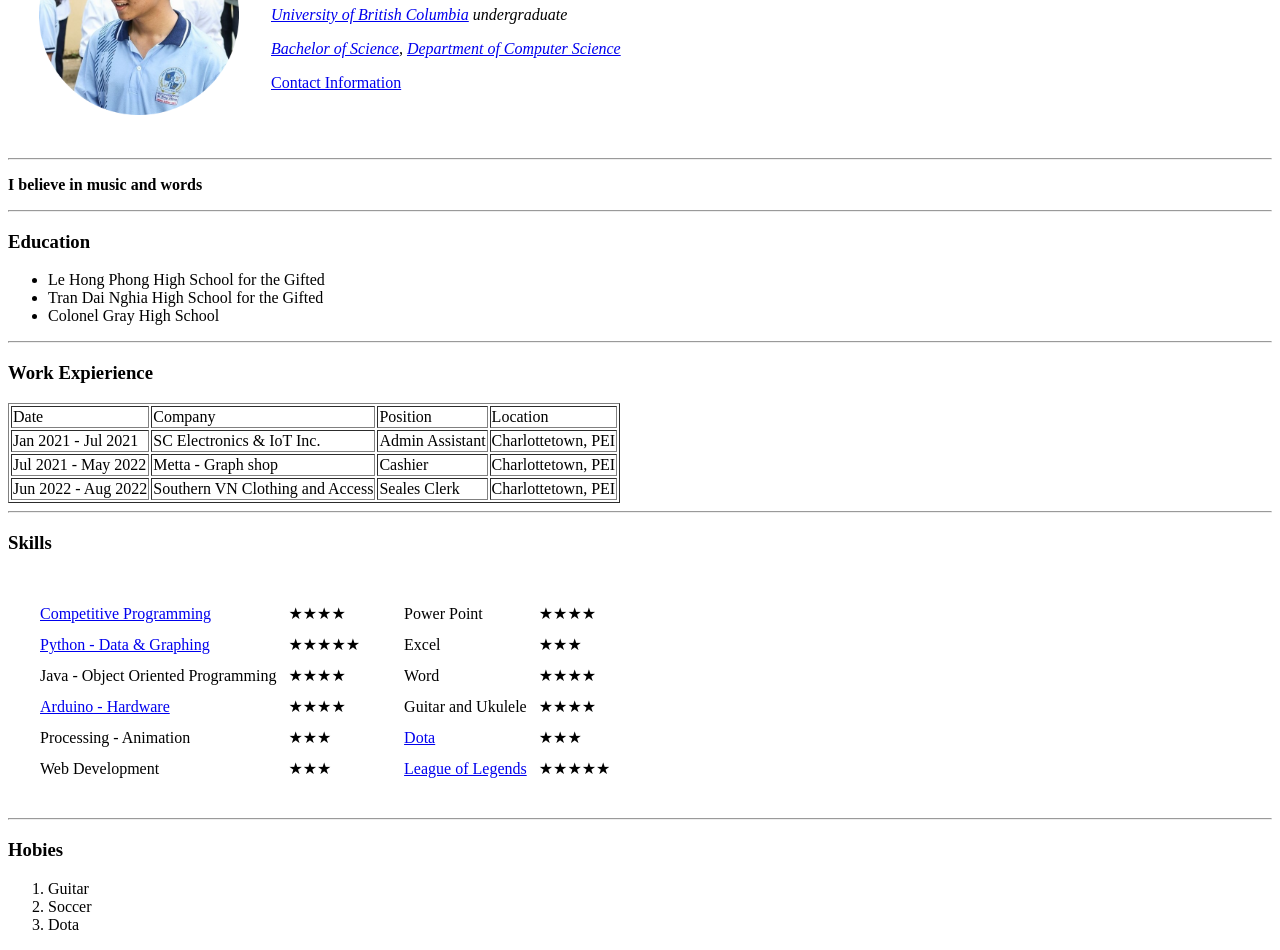
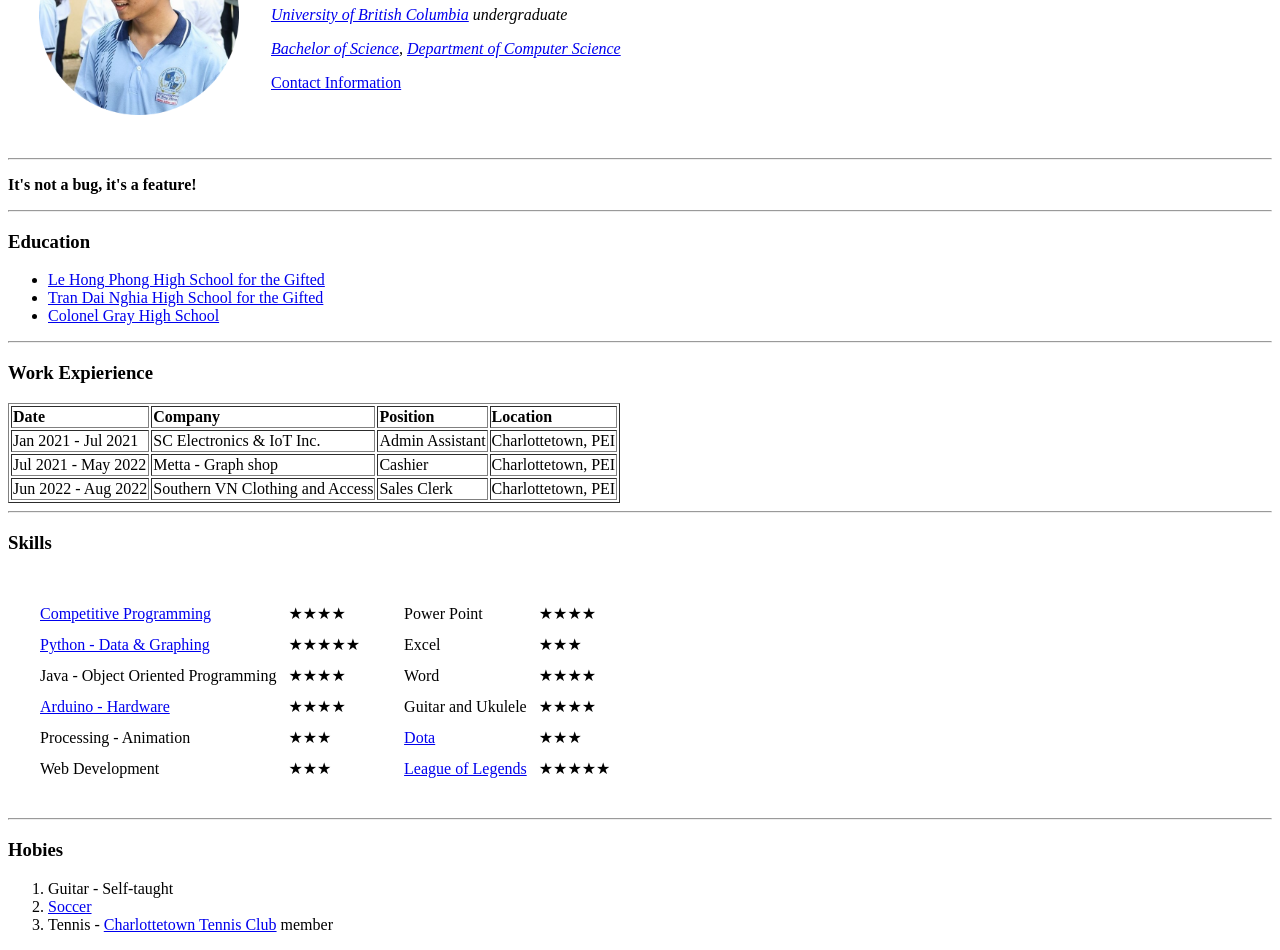
Before and after one commit to tranghane/noob-html-user, a plain HTML site: page index.html in a window 1280 px wide. Shown: the part 124-1074 px from the top of the page. Drawn offline with Linux system fonts and the light colour scheme; a web font is replaced by a local one.

Commit message:
Update index.html

```diff
--- a/index.html
+++ b/index.html
@@ -3,14 +3,27 @@
 
 <head>
   <meta charset="utf-8">
-  <title>Ocean's Personal Website</title>
+  <title>Nguyễn Trùng Dương </title>
+  <!-- Import link to use custumize font from google fonts-->
+  <!--Font 1 -->
+  <link rel="preconnect" href="https://fonts.googleapis.com">
+  <link rel="preconnect" href="https://fonts.gstatic.com" crossorigin>
+  <link href="https://fonts.googleapis.com/css2?family=Amatic+SC&family=Calligraffitti&family=Play&display=swap" rel="stylesheet">
+  <!--Font 2-->
+  <link rel="preconnect" href="https://fonts.googleapis.com">
+  <link rel="preconnect" href="https://fonts.gstatic.com" crossorigin>
+  <link href="https://fonts.googleapis.com/css2?family=Josefin+Sans:ital,wght@1,100&display=swap" rel="stylesheet">
+  <!--Font 3-->
+  <!-- font please dont leave-->
+  <!-- End of import-->
+  <link rel="icon" href="icon.ico">
+  <link rel="stylesheet" href="css/styles.css">
 </head>
-
 <body>
   <table cellspacing="30">
-    <td> <img src="avatar.png" alt="Ảnh đại diện của Trùng Dương" style="width:200px;height:200px;"></td>
+    <td> <img src="avatar.png" alt="avatar" style="width:200px;height:200px;"></td>
     <td>
-      <h1> Nguyễn Trùng Dương (Ocean) </h1>
+      <h1> Trang Hạ </h1>
       <p><em><a href="https://www.ubc.ca/">University of British Columbia</a> undergraduate</em></p>
       <p><em><a href="https://www.calendar.ubc.ca/vancouver/index.cfm?tree=12,215,410,0">Bachelor of Science</a>, <em><a href="https://www.cs.ubc.ca/">Department of Computer Science</a></em></em></p>
       <p><a href="contact.html">Contact Information</a></p>
@@ -19,24 +32,24 @@
   <hr>
   <p>
     <strong>
-      I believe in music and words
+      It's not a bug, it's a feature!
     </strong>
   </p>
   <hr>
   <h3>Education</h3>
   <ul>
-    <li>Le Hong Phong High School for the Gifted</li>
-    <li>Tran Dai Nghia High School for the Gifted</li>
-    <li>Colonel Gray High School </li>
+    <li><a href="http://www.thpt-lehongphong-tphcm.edu.vn/">Le Hong Phong High School for the Gifted</a></li>
+    <li><a href="http://trandainghia.edu.vn/">Tran Dai Nghia High School for the Gifted</a></li>
+    <li><a href="https://colonelgray.edu.pe.ca/">Colonel Gray High School</a></li>
   </ul>
   <hr/>
   <h3> Work Expierience </h3>
   <table border="1">
     <thead>
-      <td>Date</td>
-      <td>Company</td>
-      <td>Position</td>
-      <td>Location</td>
+      <td><strong>Date</strong></td>
+      <td><strong>Company</strong></td>
+      <td><strong>Position</strong></td>
+      <td><strong>Location</strong></td>
     </thead>
     <tbody>
       <tr>
@@ -54,7 +67,7 @@
       <tr>
         <td>Jun 2022 - Aug 2022</td>
         <td>Southern VN Clothing and Access</td>
-        <td>Seales Clerk</td>
+        <td>Sales Clerk</td>
         <td>Charlottetown, PEI</td>
       </tr>
     </tbody>
@@ -77,7 +90,7 @@
           <td>★★★★</td>
         </tr>
         <tr>
-          <td><a href = "https://www.youtube.com/watch?v=xN859U5WdmQ&ab_channel=D%3A">Arduino - Hardware</a></td>
+          <td><a href = "https://www.youtube.com/watch?v=FKES8oCpyy4">Arduino - Hardware</a></td>
           <td>★★★★</td>
         </tr>
         <tr>
@@ -122,9 +135,9 @@
   <hr />
   <h3>Hobies</h3>
   <ol>
-    <li>Guitar</li>
-    <li>Soccer</li>
-    <li>Dota</li>
+    <li>Guitar - Self-taught</li>
+    <li><a href = "https://www.saltwire.com/atlantic-canada/sports/colonel-gray-colonels-senior-a-boys-team-adopt-the-word-ubuntu-en-route-to-peisaa-title-100653507/">Soccer</a></li>
+    <li>Tennis - <a href = "https://charlottetowntennis.com/s3/">Charlottetown Tennis Club</a> member</li>
   </ol>
 </body>
 
```
